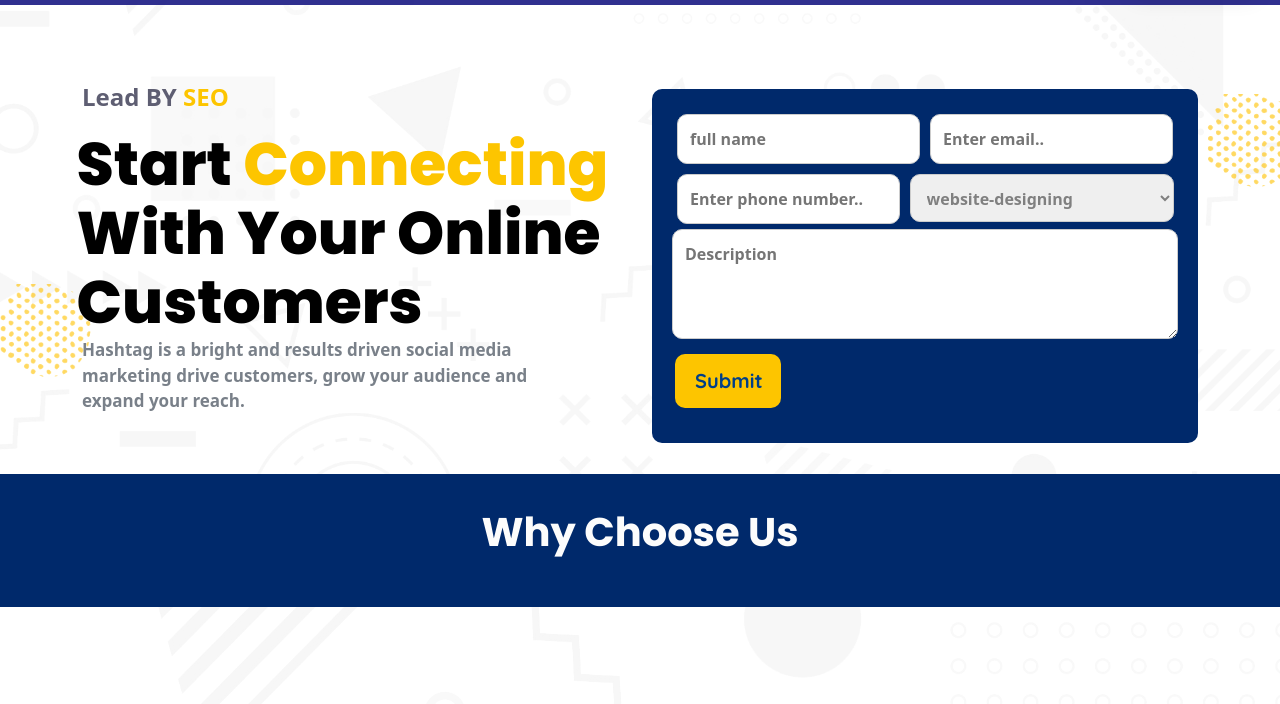
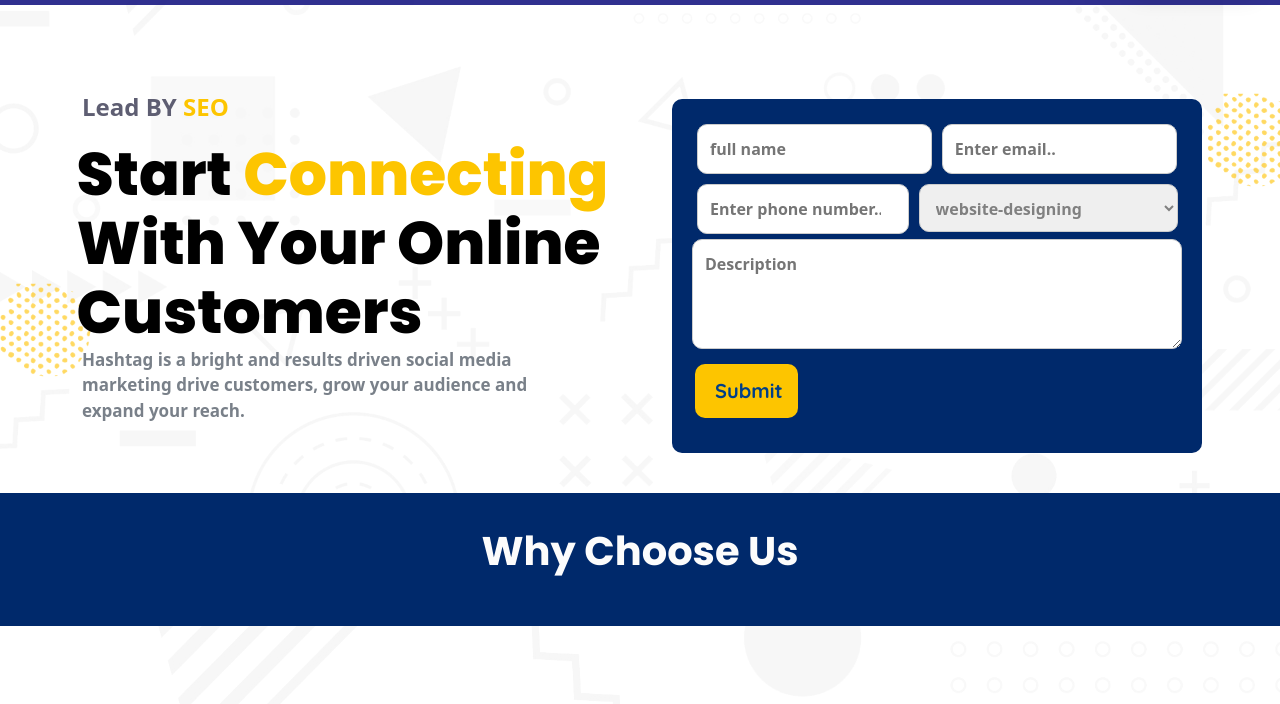
Before and after one commit to rupanbiswas/logicxsoft, a plain HTML site: page index.html in a window 1280 px wide. Shown: the part 69-773 px from the top of the page. Drawn offline with nearby package versions, Linux system fonts and the light colour scheme.

Commit message:
Fix!: fix form width

```diff
--- a/css/style.css
+++ b/css/style.css
@@ -824,8 +824,9 @@ input[type="submit"]:hover {
   background-color: #00296b;
   padding: 20px;
   font-weight: 500;
-  width: min(100%,560px);
+  width: min(97%,560px) !important;
   max-width: none !important;
+  margin: 20px;
   /* font-family: "Quicksand", sans-serif; */
 }
 
```
